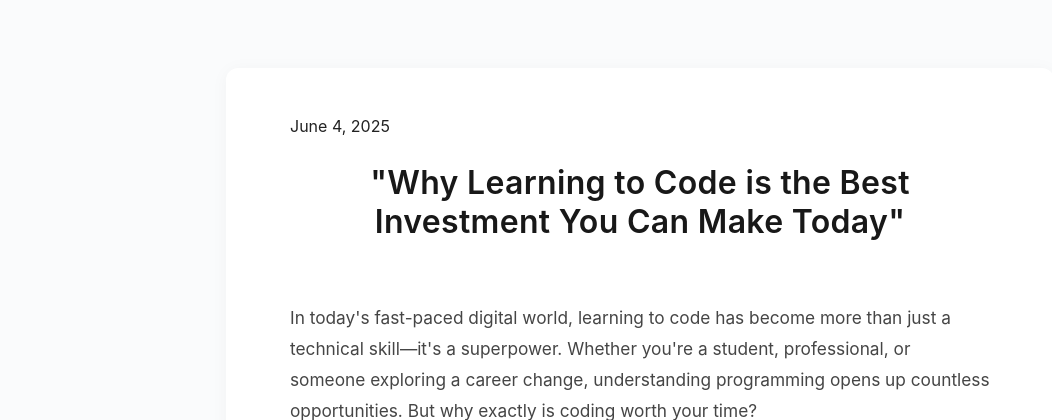
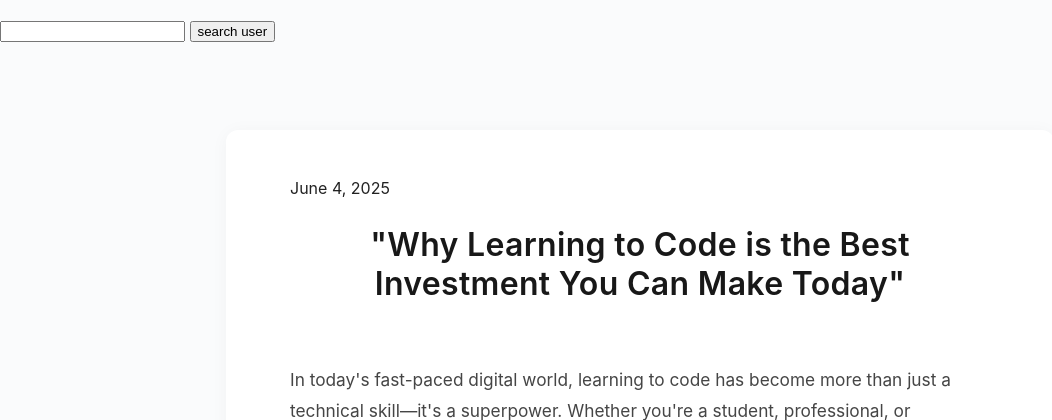
Before and after one commit to Santhosh-Madesh/blog, a Django app: page /blog/ in a window 1280 px wide. Shown: the part 20-440 px from the top of the page, without its empty margins (0-1052 px from the left). Run offline with Django 5.2, Linux system fonts and the light colour scheme; a user stored in the database is signed in; data comes from the database, SQL or seed files in the repository.

Commit message:
Modifed to have a search bar which sends the data to the search view

```diff
--- a/website/blog/templates/blog/index.html
+++ b/website/blog/templates/blog/index.html
@@ -18,6 +18,13 @@
         <a href="{% url 'login' %}">Login</a>
         <a href="{% url 'logout' %}">Logout</a>
     </nav>
+    <br>
+    <form action="{% url 'search' %}" method="get">
+      {% csrf_token %}
+      <input type="search" name="search">
+      <input type="submit" value="search user">
+    </form>
+    <br>
     {% endblock nav %}
     {% block content %}
     {% if messages %}
```
